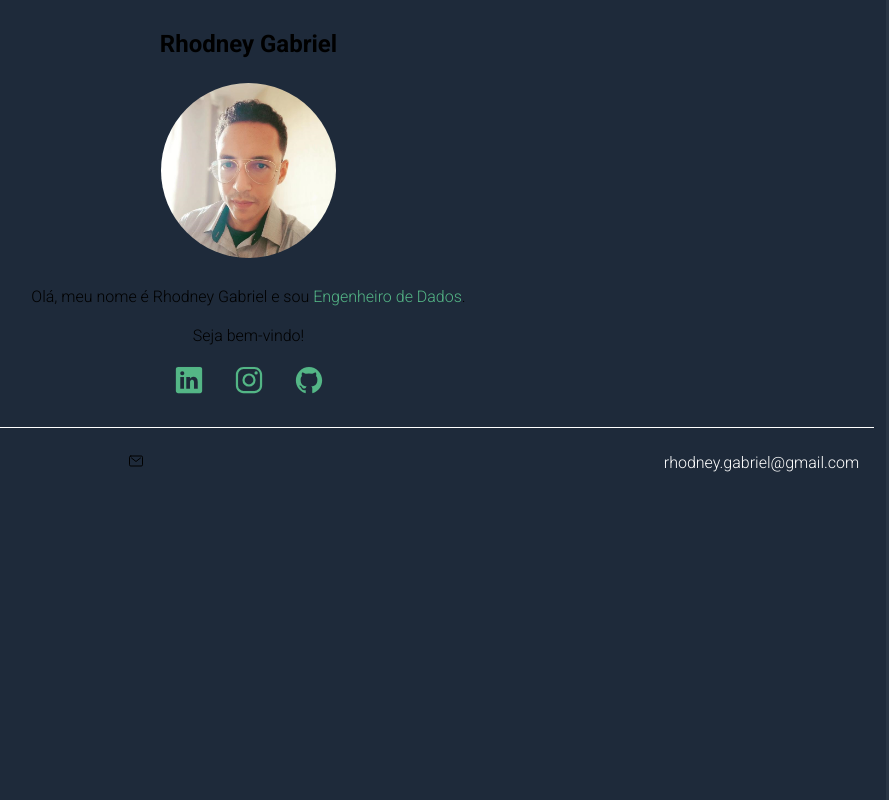
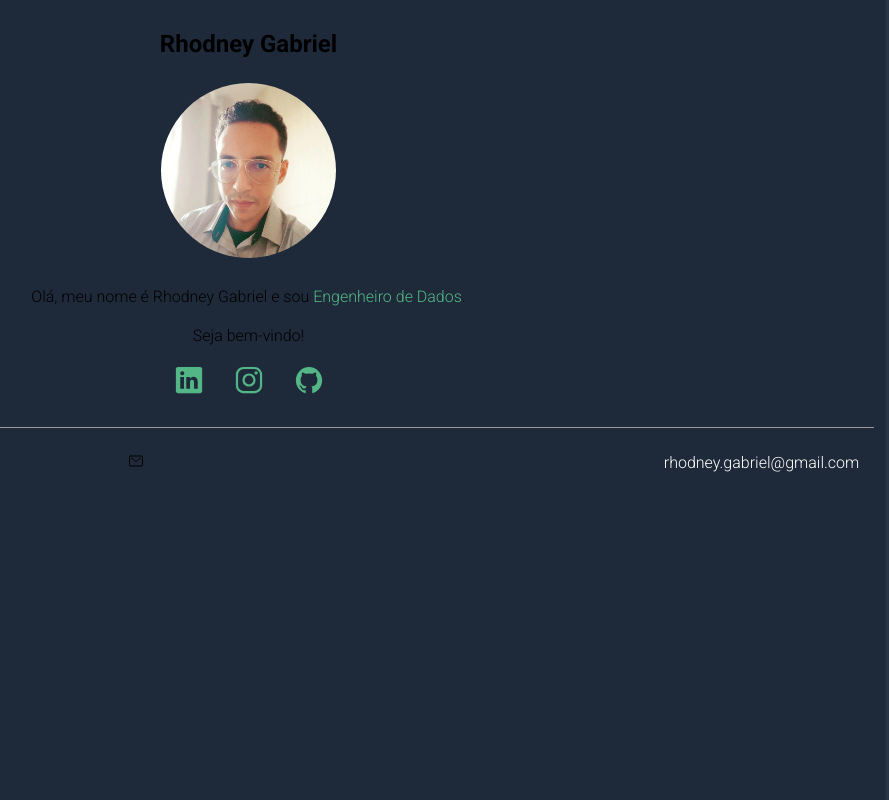
Before and after one commit to RhodGabriel/rhodgabriel.github.io, a plain HTML site: page index.html in a window 1280 px wide. Shown: the top 800 px of the page, without its empty margins (389-1278 px from the left). Drawn offline with nearby package versions, Linux system fonts and the light colour scheme.

Commit message:
Update styles.css
Ajustando o CSS

```diff
--- a/css/styles.css
+++ b/css/styles.css
@@ -9,8 +9,8 @@
 /* Variables */
 :root {
     --main-color: #54B686;
-    --main-text-color: #fff;
-    --border-color: #fff;
+    --main-text-color: #FFF;
+    --border-color: #999;
     --bio-bg-color: #1E2A3A;
     --bio-border-color: #293544;
     --about-bg-color: #111821;
@@ -41,7 +41,7 @@
     flex: 1 1 80%;
     min-height: 100vh;
     background-color: var(--about-bg-color);
-    padding: 50px
+    padding: 50px;
 }
 
 /* Bio container */
```
